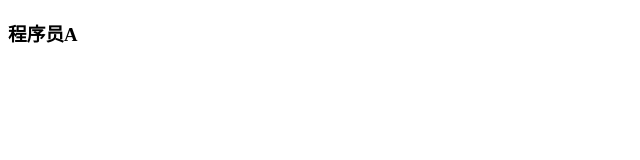
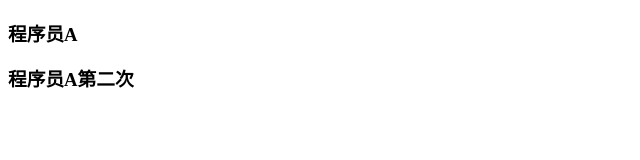
Before and after one commit to zhangqi455/git-demo, a plain HTML site: page index.html in a window 1280 px wide. Shown: the whole page, without its empty margins (0-640 px from the left). Drawn offline with Linux system fonts and the light colour scheme.

Commit message:
程序员第二次提交

```diff
--- a/index.html
+++ b/index.html
@@ -8,5 +8,6 @@
 </head>
 <body>
     <h3>程序员A</h3>
+    <h3>程序员A第二次</h3>
 </body>
 </html>
```
